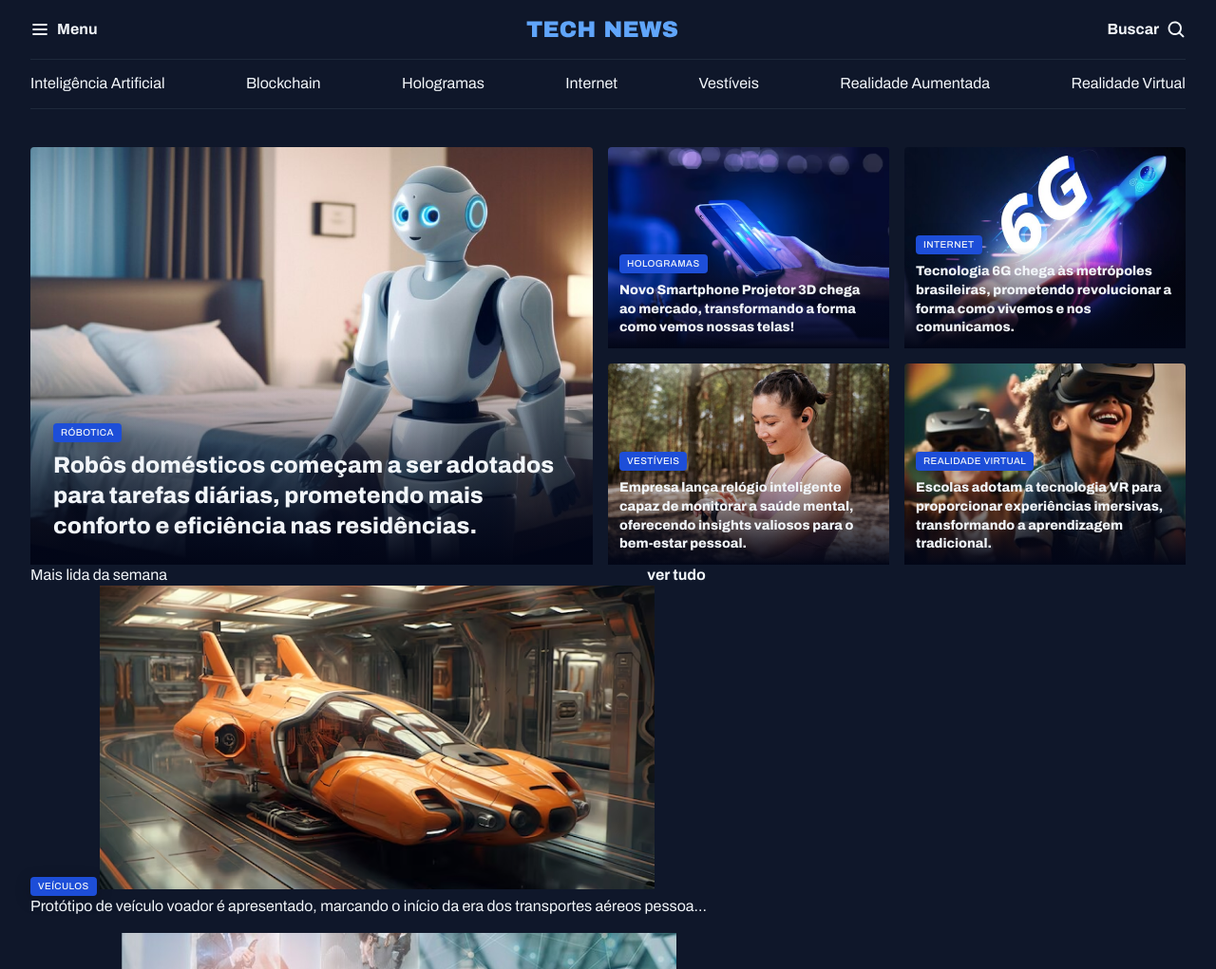
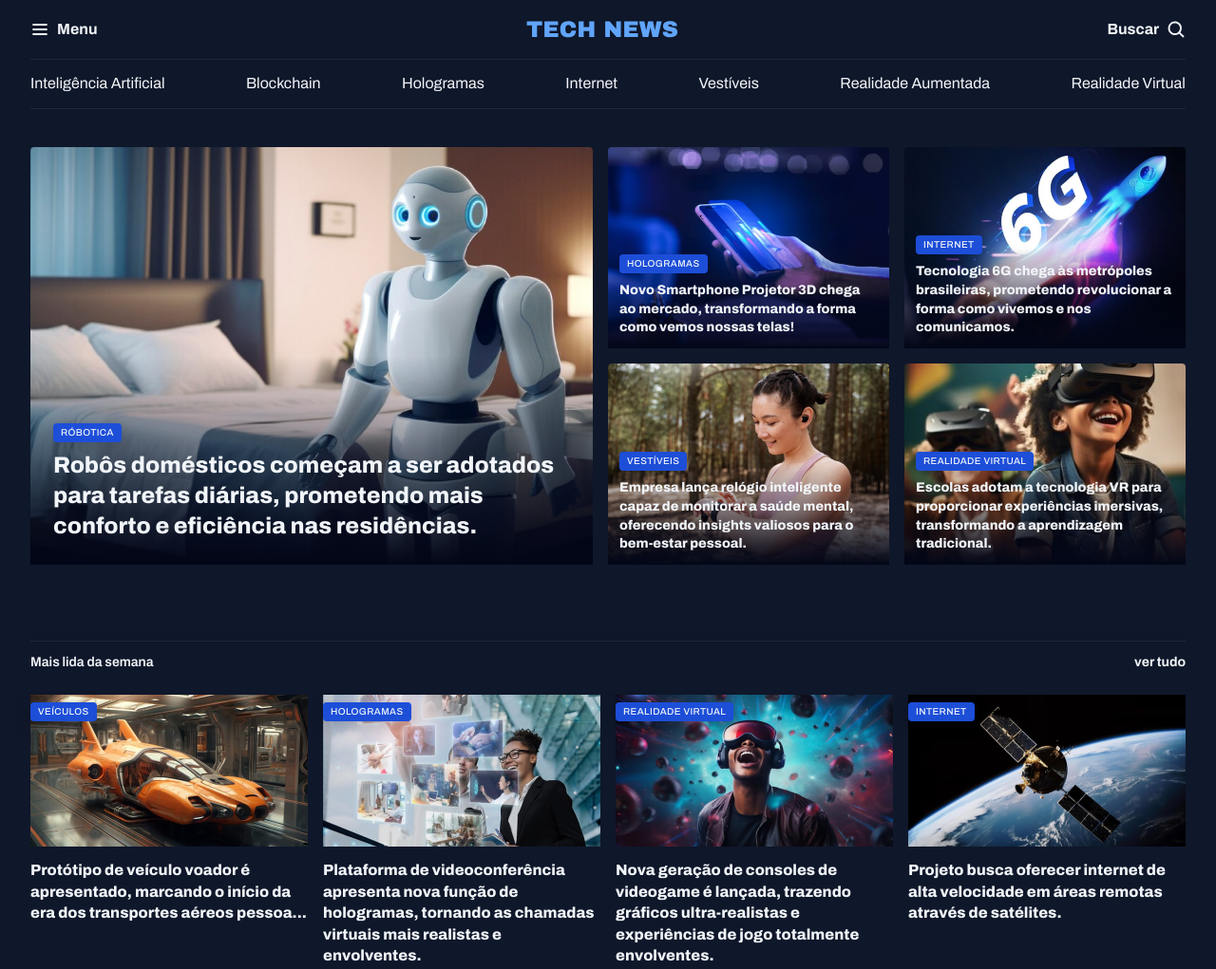
Before and after one commit to Victorornellas/Projeto-Noticias, a plain HTML site: page index.html in a window 1280 px wide. Shown: the top 1021 px of the page at 95% size. Drawn offline with Linux system fonts and the light colour scheme.

Commit message:
aplicando estilos no mais visto da semana

```diff
--- a/styles/global.css
+++ b/styles/global.css
@@ -53,6 +53,7 @@ img {
 
 main {
     margin-top: 40px;
+    gap: 80px;
 }
 
 .content-tag {
--- a/styles/sections.css
+++ b/styles/sections.css
@@ -38,3 +38,57 @@
         }
     }
 }
+
+#weekly {
+
+
+    &>div {
+    grid-template-columns: repeat(4, 292px);
+    }
+
+
+
+    img {
+        height: 160px;
+
+    }
+
+    figure {
+        position: relative;
+
+        .content-tag {
+            position: absolute;
+            top: 8px;
+            left: 8pxS;
+        }
+
+        p {
+            margin-top: 8px;
+            font-weight:800;
+        }
+    }
+}
+
+section header {
+    border-top: 1px solid var(--stroke-color);
+    padding-block: 12px 24px;
+    font: var(--text-span);
+
+    a {
+        justify-self: end;
+        align-items: center;
+        gap: 8px;
+
+        span {
+            background-image: url(../assets/icons/ArrowRight.svg);
+            width: 16px;
+            height: 16px;
+
+        }
+
+        &:hover span {
+            background-image: url(../assets/icons/ArrowRight.svg);
+
+        }
+    }
+}
```
